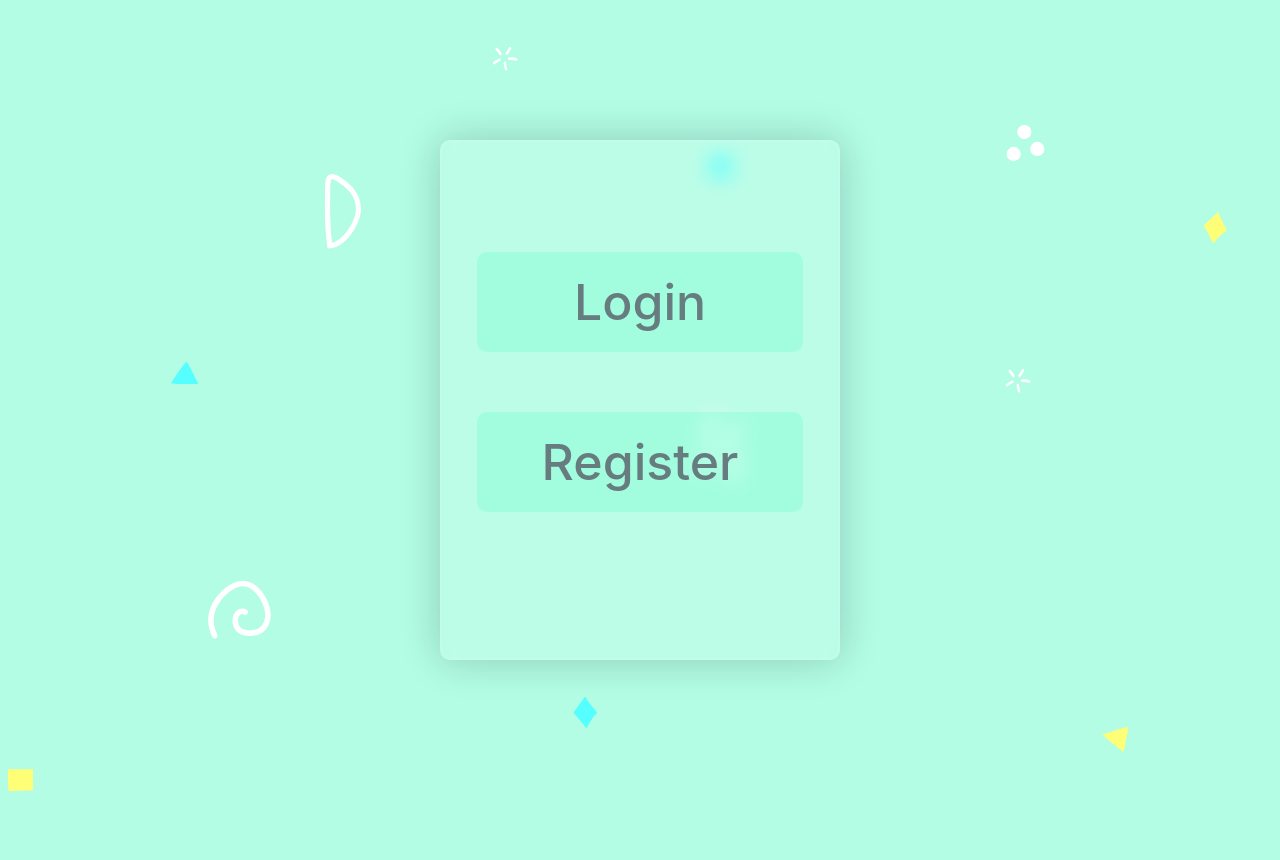
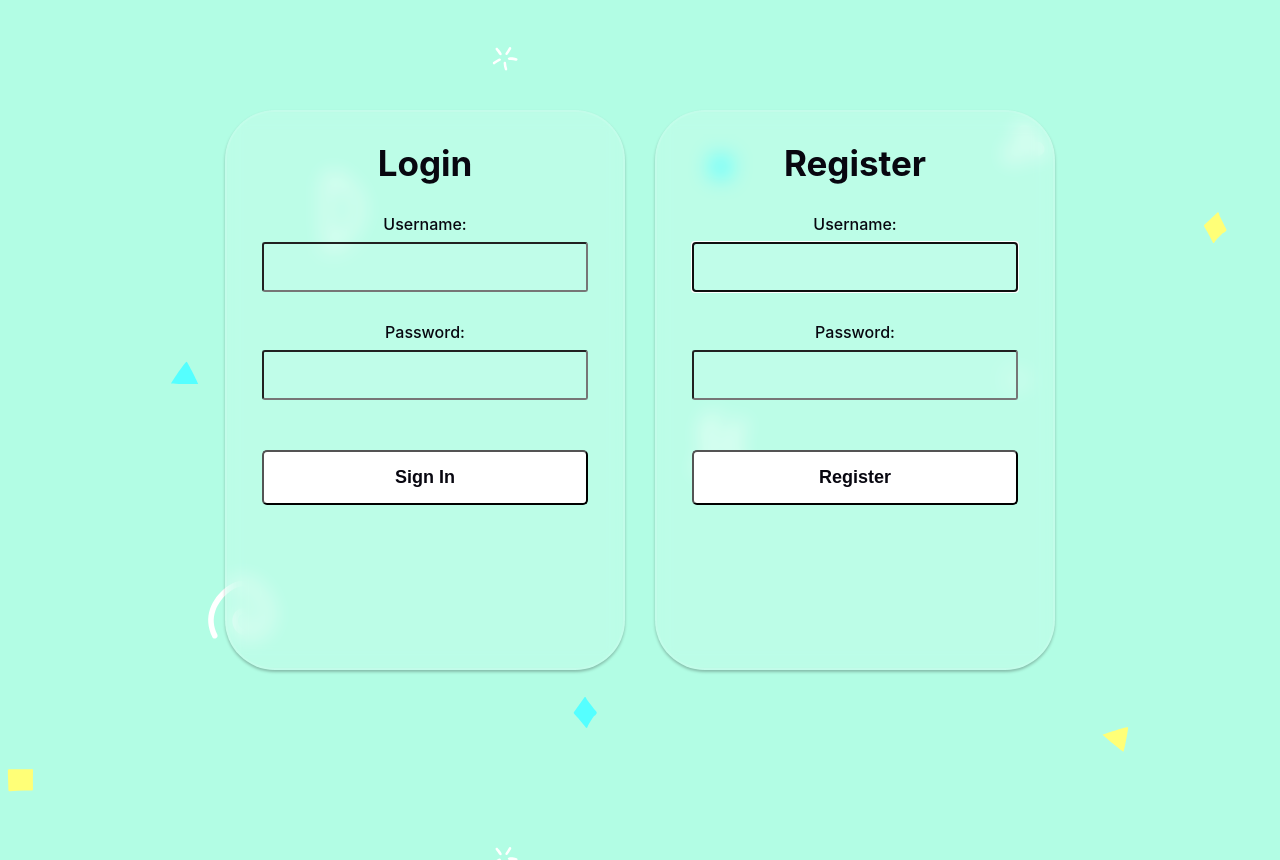
Before and after one commit to LeoMiguelB/my-todo, a React (Create React App) app in the folder client/: page / in a window 1280 px wide. Before the commit the page ends 800 px from the top, so only its background shows below. Built offline with nearby package versions, Linux system fonts and the light colour scheme.

Commit message:
removed go home button and combined login and register page

```diff
--- a/client/src/App.css
+++ b/client/src/App.css
@@ -231,33 +231,40 @@ a:active {
 }
 
 .outer-log {
-  height: 520px;
-  width: 400px;
-  background-color: rgba(255, 255, 255, 0.13);
-  position: absolute;
-  transform: translate(-50%, -50%);
-  top: 50%;
-  left: 50%;
-  border-radius: 10px;
-  backdrop-filter: blur(10px);
-  border: 2px solid rgba(255, 255, 255, 0.1);
-  box-shadow: 0 0 40px rgba(8, 7, 16, 0.2);
-  padding: 50px 35px;
+  display: flex;
+  align-items: center;
+  justify-content: center;
+  margin: 60px;
+}
+
+.outer-log:hover .logReg {
+  filter: blur(3px);
+  opacity: 0.5;
+  transform: scale(0.98);
+  box-shadow: none;
+}
+
+.outer-log:hover .logReg:hover {
+  transform: scale(1);
+  filter: blur(0px);
+  opacity: 1;
 }
 
 .logReg {
   height: 560px;
   width: 400px;
+  border-radius: 50px;
+  background: #e0e0e0;
+  box-shadow: 0 2px 3px 0px rgba(0, 0, 0, 0.25);
   background-color: rgba(255, 255, 255, 0.13);
-  position: absolute;
-  transform: translate(-50%, -50%);
-  top: 50%;
-  left: 50%;
-  border-radius: 10px;
   backdrop-filter: blur(10px);
   border: 2px solid rgba(255, 255, 255, 0.1);
-  box-shadow: 0 0 40px rgba(8, 7, 16, 0.2);
   padding: 50px 35px;
+  margin: 15px;
+  margin-top: 50px;
+  transition: 0.2s all;
+  font-size: 13px;
+  padding-top: 30px;
 }
 
 .logReg label {
--- a/client/src/App.js
+++ b/client/src/App.js
@@ -22,8 +22,6 @@ function App() {
       <Route path="/" element={<Layout />}>
         {/* public routes */}
         <Route index element={<Public />} />
-        <Route path="login" element={<Login />} />
-        <Route path="register" element={<Register />} />
         {/* protected routes */}
         <Route element={<RequireAuth />}>
           <Route path="todos" element={<TodosPage />} />
--- a/client/src/components/Login.js
+++ b/client/src/components/Login.js
@@ -90,9 +90,6 @@ const Login = () => {
           {errMsg}
         </p>
         <button>Sign In</button>
-        <button className="logout-btn" onClick={() => navigate("/")}>
-          <span>Back to Home</span>
-        </button>
       </form>
     </section>
   );
--- a/client/src/components/Public.js
+++ b/client/src/components/Public.js
@@ -1,18 +1,14 @@
 import { Link } from "react-router-dom";
+
+import Login from "./Login";
+
+import Register from "./Register";
 
 const Public = () => {
   const content = (
     <div className="outer-log">
-      <Link to="/login">
-        <div className="log">
-          Login
-        </div>
-      </Link>
-      <Link to="/register">
-        <div className="log">
-          Register
-        </div>
-      </Link>
+      <Login />
+      <Register />
     </div>
   );
 
--- a/client/src/components/Register.js
+++ b/client/src/components/Register.js
@@ -79,9 +79,6 @@ const Register = () => {
           {errMsg}
         </p>
         <button>Register</button>
-        <button className="logout-btn" onClick={() => navigate("/")}>
-          <span>Back To Home</span>
-        </button>
       </form>
     </section>
   );
--- a/client/src/features/api/RequireAuth.js
+++ b/client/src/features/api/RequireAuth.js
@@ -11,7 +11,7 @@ const RequireAuth = () => {
   return token ? (
     <Outlet />
   ) : (
-    <Navigate to="/login" state={{ from: location }} replace />
+    <Navigate to="/" state={{ from: location }} replace />
   );
 };
 
```
